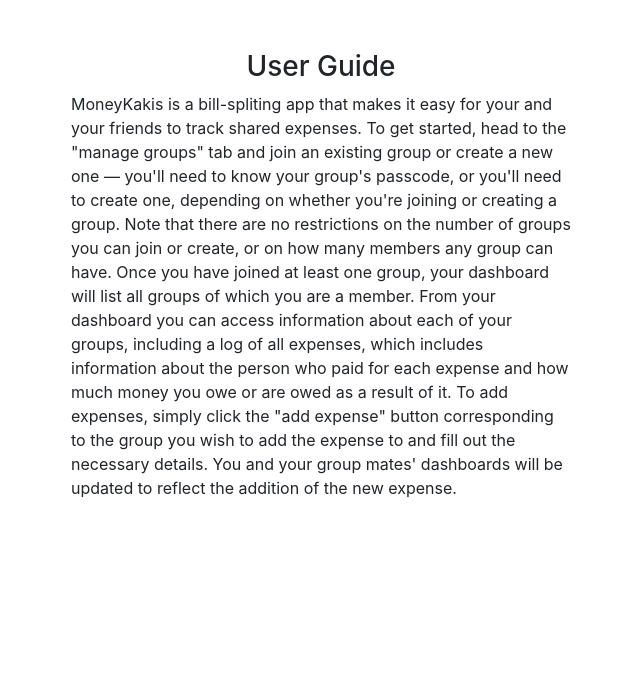
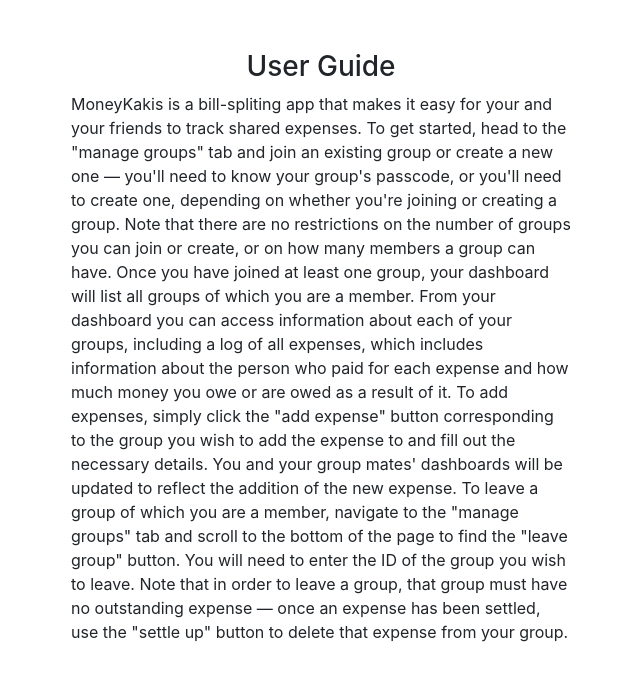
Before and after one commit to raydent30/MoneyKakis, a Flask app: page /userguide in a window 1280 px wide. Shown: the part 56-737 px from the top of the page, without its empty margins (319-959 px from the left). Run offline with Flask 3, Linux system fonts and the light colour scheme; parts of the project's set-up code (start-up, migrations or seed data) failed here and were passed over; some libraries are stand-ins or nearby versions.

Commit message:
updated user guide

```diff
--- a/templates/userguide.html
+++ b/templates/userguide.html
@@ -22,13 +22,16 @@
         MoneyKakis is a bill-spliting app that makes it easy for your and your friends to track shared expenses. To get
         started, head to the "manage groups" tab and join an existing group or create a new one — you'll need to know
         your group's passcode, or you'll need to create one, depending on whether you're joining or creating a group.
-        Note that there are no restrictions on the number of groups you can join or create, or on how many members any
+        Note that there are no restrictions on the number of groups you can join or create, or on how many members a
         group can have. Once you have joined at least one group, your dashboard will list all groups of which you are a
         member. From your dashboard you can access information about each of your groups, including a log of all expenses,
         which includes information about the person who paid for each expense and how much money you owe or are owed as a
         result of it. To add expenses, simply click the "add expense" button corresponding to the group you wish to add the
         expense to and fill out the necessary details. You and your group mates' dashboards will be updated to reflect the
-        addition of the new expense.
+        addition of the new expense. To leave a group of which you are a member, navigate to the "manage groups" tab and
+        scroll to the bottom of the page to find the "leave group" button. You will need to enter the ID of the group you
+        wish to leave. Note that in order to leave a group, that group must have no outstanding expense — once an expense
+        has been settled, use the "settle up" button to delete that expense from your group.
     </p>
 </div>
 
```
